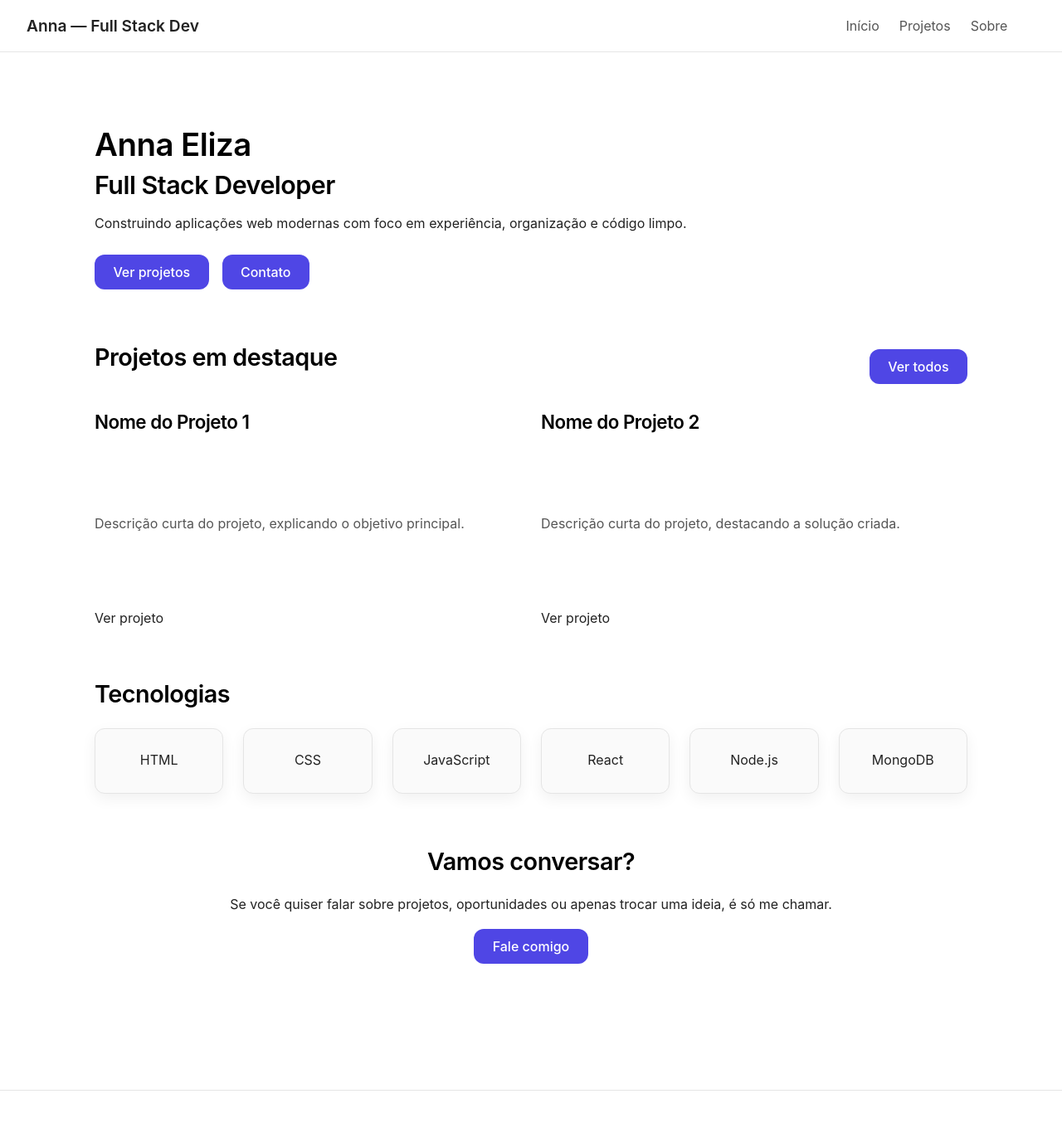
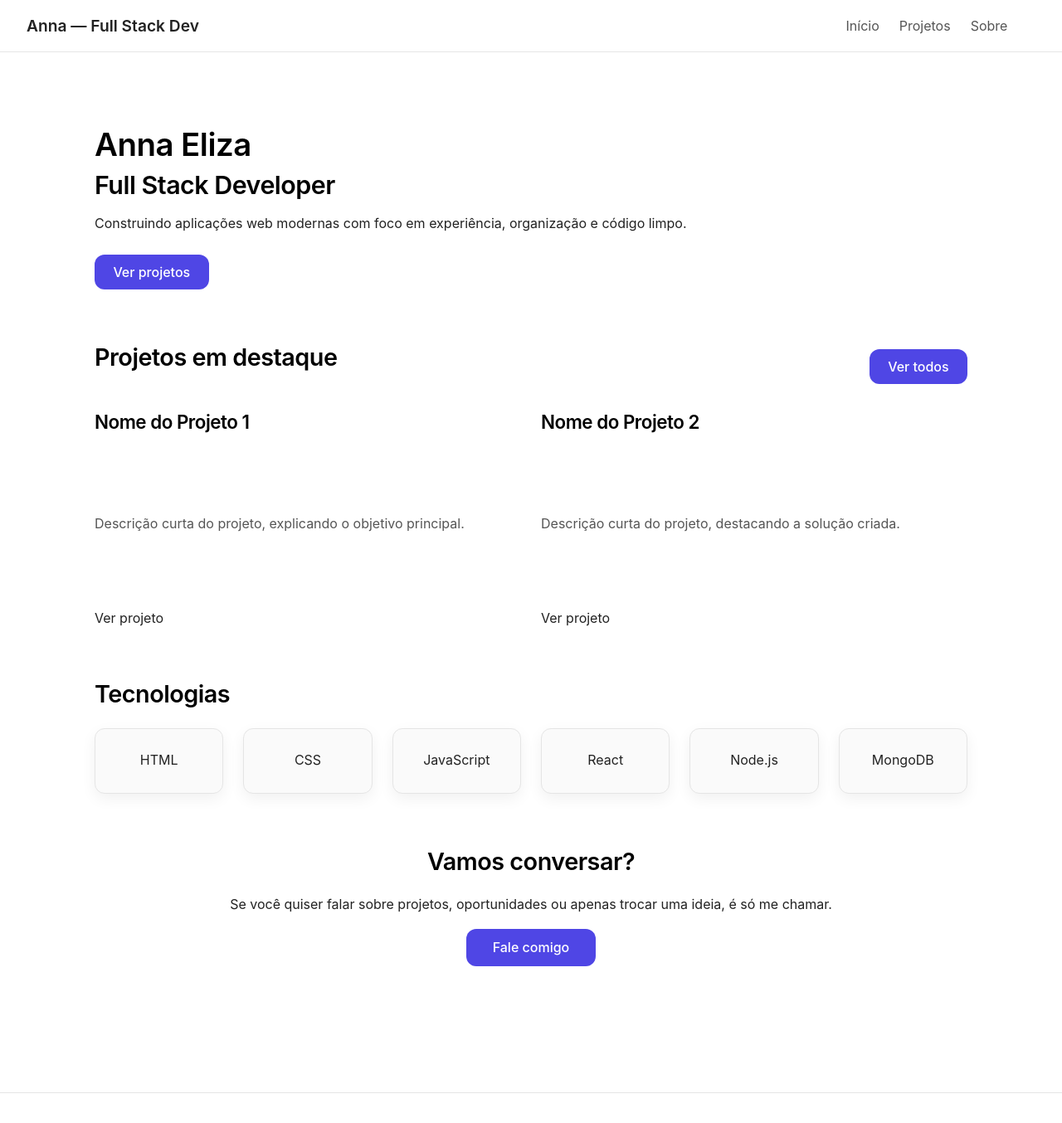
Before and after one commit to devAnnaEliza/meu-portfolio, a React (Vite) app: page / in a window 1280 px wide. Shown: the top 1354 px of the page at 83% size. Built offline with nearby package versions, Linux system fonts and the light colour scheme.

Commit message:
correção contato e cta

```diff
--- a/src/App.jsx
+++ b/src/App.jsx
@@ -6,7 +6,7 @@ import Home from "./pages/Home";
 import Projetos from "./pages/Projetos";
 import Blog from "./pages/Blog";
 import Sobre from "./pages/Sobre";
-import Contato from "./pages/Contato";
+/*import Contato from "./pages/Contato";*/
 
 export default function App() {
   return (
@@ -18,7 +18,7 @@ export default function App() {
           <Route path="/projetos" element={<Projetos />} />
           <Route path="/blog" element={<Blog />} />
           <Route path="/sobre" element={<Sobre />} />
-          <Route path="/contato" element={<Contato />} />
+          {/*<Route path="/contato" element={<Contato />} />*/}
         </Route>
 
         <Route path="*" element={<h1>Página não encontrada</h1>} />
--- a/src/components/Footer.jsx
+++ b/src/components/Footer.jsx
@@ -3,7 +3,11 @@ export default function Footer() {
     <footer className="footer">
       <div className="footer-container">
         <div className="footer-links">
-          <a href="mailto:annaelizadev@gmail.com">
+          <a
+            href="https://mail.google.com/mail/?view=cm&fs=1&to=annaelizadev@gmail.com"
+            target="_blank"
+            rel="noopener noreferrer"
+          >
             <ion-icon name="mail-outline" style={{ fontSize: '1.7rem' }}></ion-icon>
           </a>
 
--- a/src/pages/Home.jsx
+++ b/src/pages/Home.jsx
@@ -21,9 +21,9 @@ export default function Home() {
             Ver projetos
           </Link>
 
-          <Link to="/contato" className="btn">
+          {/*<Link to="/contato" className="btn">
             Contato
-          </Link>
+          </Link>*/}
         </div>
       </section>
 
@@ -114,11 +114,14 @@ export default function Home() {
         </p>
 
         <a
-          href="mailto:annaelizadev@gmail.com?subeject=Contato%20via%20Portfólio"
-          className="btn secondary"
+          href="https://mail.google.com/mail/?view=cm&fs=1&to=annaelizadev@gmail.com"
+          target="_blank"
+          rel="noopener noreferrer"
+          className="btn cta-btn"
         >
           Fale comigo
         </a>
+
 
       </section>
 
```
Also changed, not shown: src/pages/Contato.jsx (+2 -36 lines).
